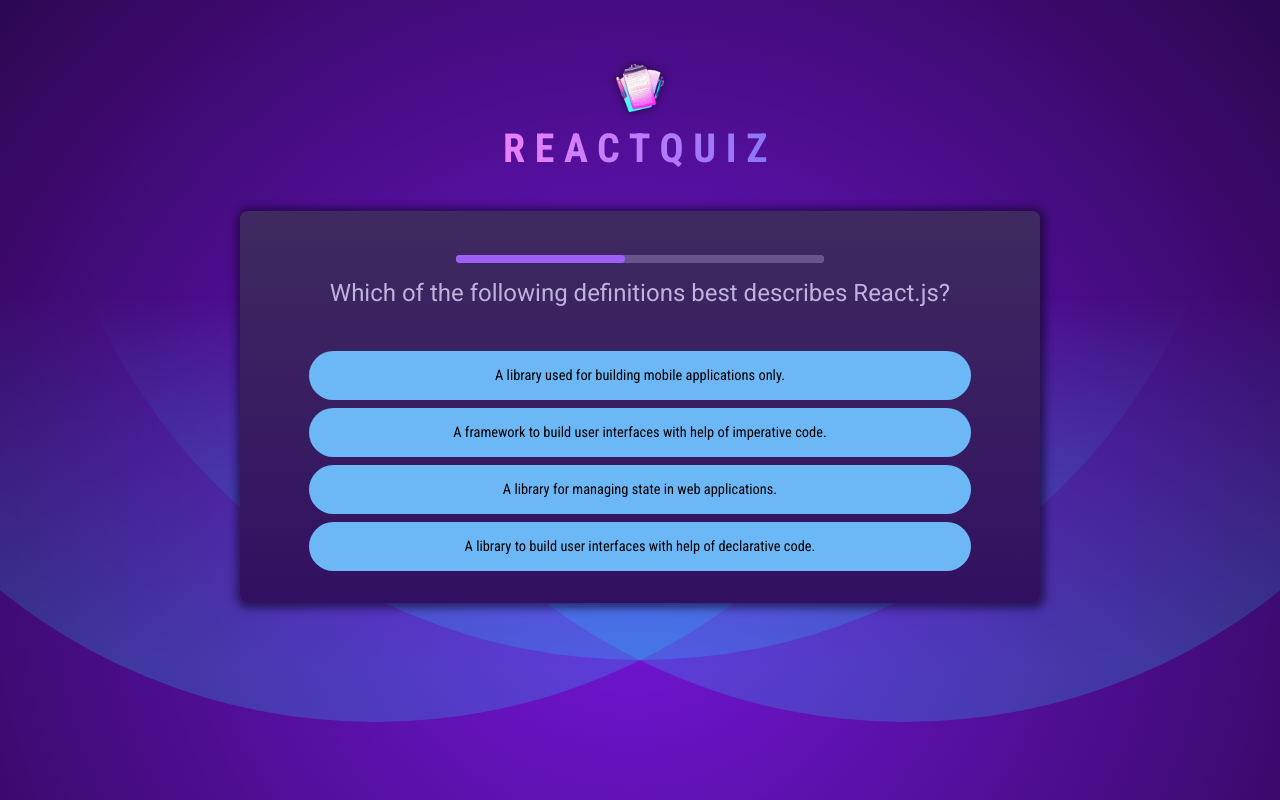
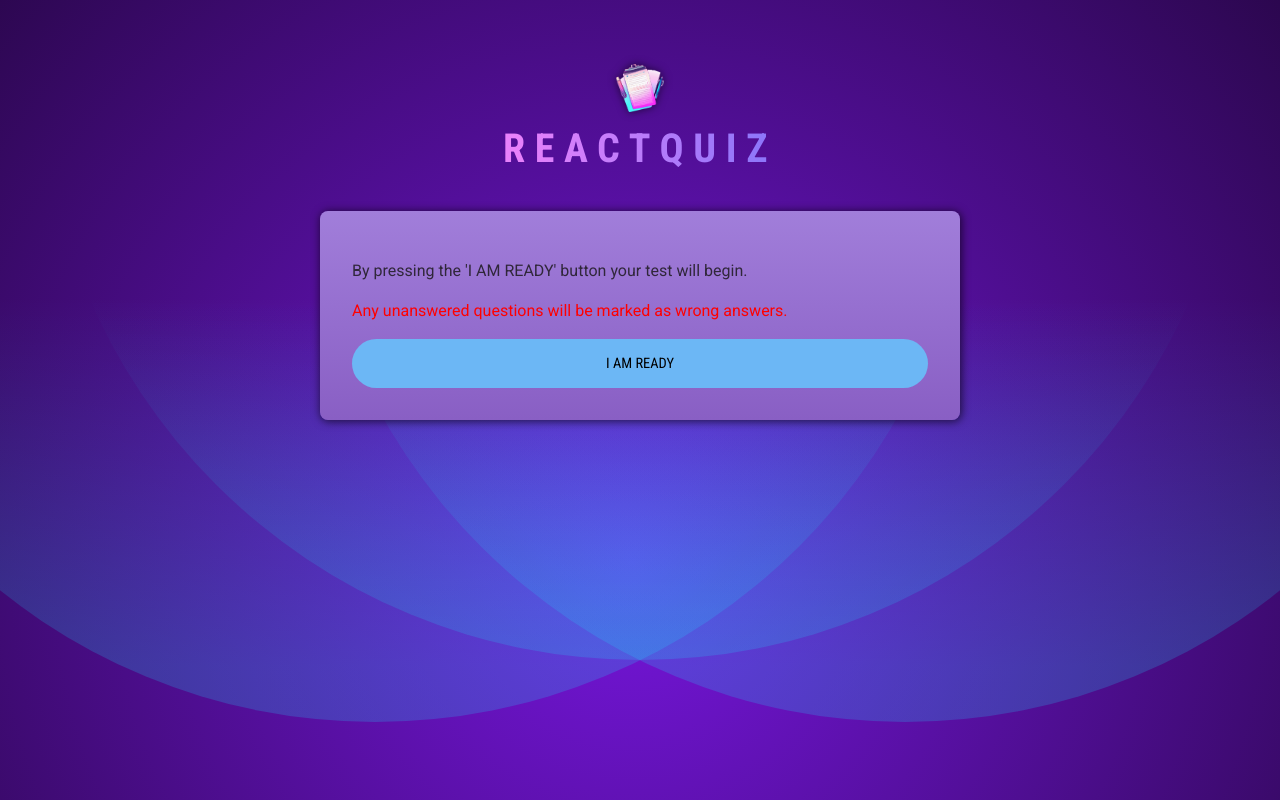
Before and after one commit to lukacc008/testing-platform, a React (Vite) app: page / in a window 1280 px wide. Built offline with nearby package versions, Linux system fonts and the light colour scheme.

Commit message:
Added StartScreen componen to allow user to start the test when they are ready

```diff
--- a/src/components/Quiz.jsx
+++ b/src/components/Quiz.jsx
@@ -2,10 +2,12 @@ import { useState, useCallback } from "react";
 
 import QUESTIONS from "../questions.js";
 import QuestionTimer from "./QuestionTimer.jsx";
+import StartScreen from "./StartScreen.jsx";
 import quizCompleteImg from "../assets/quiz-complete.png";
 
 export default function Quiz() {
   const [userAnswers, setUserAnswers] = useState([]);
+  const [userReady, setUserReady] = useState(false);
 
   const activeQuestionIndex = userAnswers.length;
 
@@ -17,6 +19,10 @@ export default function Quiz() {
     });
   }, []);
 
+  function onStart() {
+    setUserReady(true)
+  }
+
   const handleSkipAnswer = useCallback(() => handleSelectAnswer(null), [handleSelectAnswer]);
 
   if (quizIsComplete) {
@@ -26,6 +32,12 @@ export default function Quiz() {
         <h2>Quiz Completed!</h2>
       </div>
     );
+  }
+
+  if (!userReady) {
+    return (
+      <StartScreen onStart={onStart}/>
+    )
   }
 
   const shuffledAnswers = [...QUESTIONS[activeQuestionIndex].answers];
--- /dev/null
+++ b/src/components/StartScreen.jsx
@@ -0,0 +1,13 @@
+import React from 'react';
+
+function StartScreen({ onStart }) {
+  return (
+    <div id="start">
+        <p>By pressing the 'I AM READY' button your test will begin.</p>
+        <p style={{ color: 'red' }}>Any unanswered questions will be marked as wrong answers.</p>
+      <button onClick={onStart}>I AM READY</button>
+    </div>
+  );
+}
+
+export default StartScreen;
--- a/src/index.css
+++ b/src/index.css
@@ -219,6 +219,36 @@ header h1 {
   animation: slide-in-from-bottom 0.7s ease-out;
 }
 
+#start {
+  max-width: 40rem;
+  margin: 2rem auto;
+  padding: 2rem;
+  background: linear-gradient(180deg, #a17eda 0%, #895fc4 100%);
+  color: #30273a;
+  border-radius: 8px;
+  box-shadow: 1px 1px 8px 1px rgba(0, 0, 0, 0.6);
+  animation: slide-in-from-bottom 0.7s ease-out;
+}
+
+#start button {
+  display: inline-block;
+  width: 100%;
+  font-family: 'Roboto Condensed', sans-serif;
+  font-size: 0.9rem;
+  padding: 1rem 2rem;
+  border: none;
+  border-radius: 36px;
+  /* background: linear-gradient(180deg, #81f1fb 0%, #73d2f8 100%); */
+  background: #6cb7f5;
+  cursor: pointer;
+  transition: all 0.2s ease-in-out;
+}
+
+#start button:hover {
+  background: #30273a;
+  color: white;
+}
+
 #summary img {
   display: block;
   width: 8rem;
```
